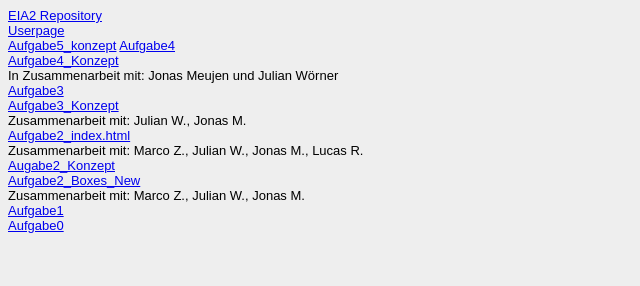
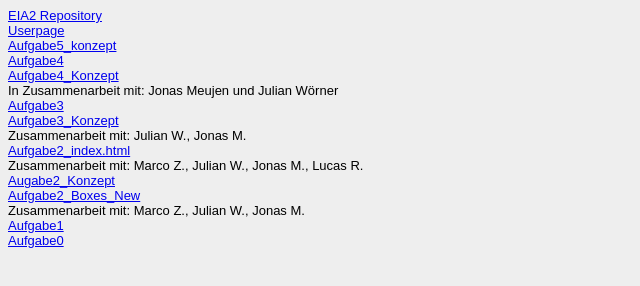
Before and after one commit to mtmatern/mtmatern.github.io, a plain HTML site: page Steckbrief/steckbrief.htm in a window 1280 px wide. Shown: the whole page, without its empty margins (0-640 px from the left). Drawn offline with Linux system fonts and the light colour scheme.

Commit message:
update_task5_links2

```diff
--- a/Steckbrief/steckbrief.htm
+++ b/Steckbrief/steckbrief.htm
@@ -17,7 +17,7 @@
 	<!-- Hier die Links zu den gelösten Aufgaben einstellen, aktuelle oben, alte stehen lassen! Format: Aufgabenbezeichnung, Datum -->
 	<a target="_blank" href="https://github.com/mtmatern/EIA2">EIA2 Repository</a><br>
 	<a target="_blank" href="https://mtmatern.github.io/index.html">Userpage</a><br>
-	<a target="_blank" href="https://mtmatern.github.io/EIA2/Aufgabe5/EIA_Aufgabe5_konzept.pdf">Aufgabe5_konzept</a>
+	<a target="_blank" href="https://mtmatern.github.io/EIA2/Aufgabe5/EIA_Aufgabe5_konzept.pdf">Aufgabe5_konzept</a><br>
 	<a target="_blank" href="https://mtmatern.github.io/EIA2/Aufgabe4/index.html">Aufgabe4</a><br>
 	<a target="_blank" href="https://mtmatern.github.io/EIA2/Aufgabe4/Aufgabe4_konzept_new.pdf">Aufgabe4_Konzept</a>
 	<div>In Zusammenarbeit mit: Jonas Meujen und Julian Wörner</div>
```
Also changed, not shown: index.html (+1 -1 lines).
